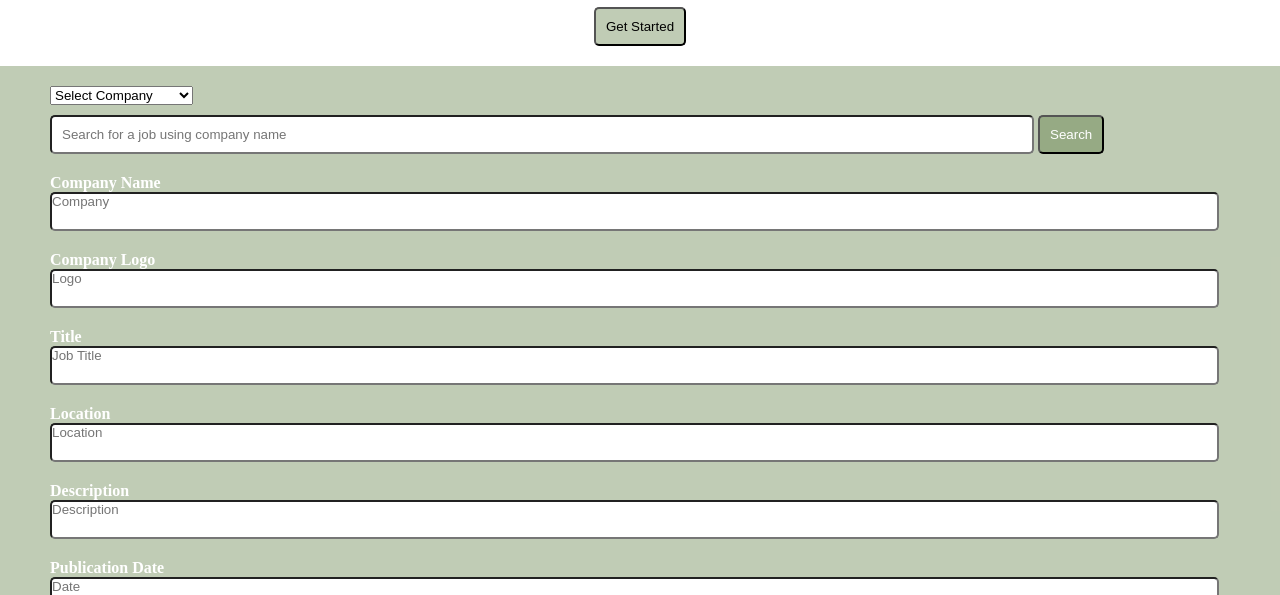
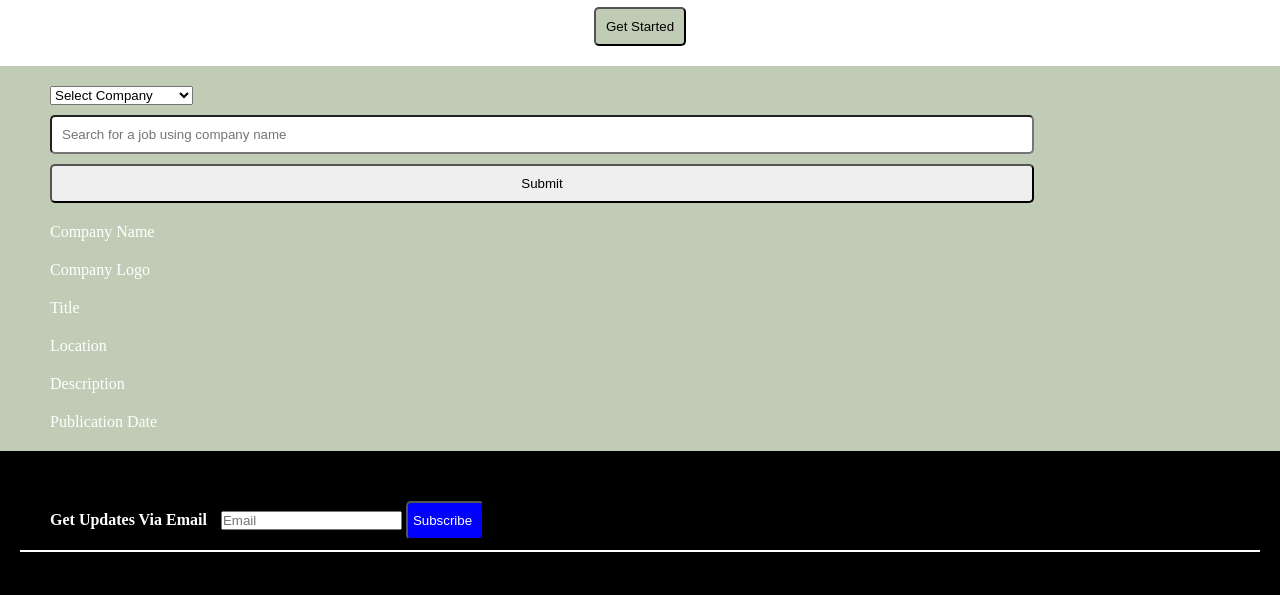
Before and after one commit to Pe-ngo/Phase-1-Project, a plain HTML site: page index.html in a window 1280 px wide. Shown: the part 760-1355 px from the top of the page. Drawn offline with Linux system fonts and the light colour scheme.

Commit message:
Fix job details div

```diff
--- a/index.html
+++ b/index.html
@@ -82,7 +82,7 @@
     <div class="searchSection">
         <form>
             <input type="text" id="typeOne" placeholder="Search for a job using company name">
-            <button type="submit" id="buttonTwo">Search</button>
+            <input type="submit" id="buttonTwo">
         </form>
 
     </div>
@@ -90,58 +90,30 @@
     <!-- Job Opening Returned Details -->
     <div class="returnedSection">
         <div class="jobDetails" id="fectched-info">
-            <form id="openForm">
 
-                <div class="form-group">
-                  <label for="companyName" class="company-name">Company Name</label>
+                <div class="form-group" id="companyBrand">
+                  <p>Company Name</p>
                 </div>
 
-                <div class="col-sm-10">
-                    <input type="text" class="input-box" id="companyBrand" placeholder="Company"/>
+                <div class="form-group" id="logo-image">
+                    <p>Company Logo</p>
                 </div>
 
-                <div class="form-group">
-                    <label for="logoImg" class="company-name">Company Logo</label>
+                <div class="form-group" id="job-title">
+                    <p>Title</p>
                 </div>
 
-                <div class="col-sm-10">
-                    <input type="text" class="input-box" id="logo-image" placeholder="Logo"/>
+                <div class="form-group" id="workLocation">
+                    <p>Location</p>
                 </div>
 
-                <div class="form-group">
-                    <label for="title" class="company-name">Title</label>
+                <div class="form-group" id="description">
+                    <p>Description</p>
                 </div>
 
-                <div class="col-sm-10">
-                    <input type="text" class="input-box" id="job-title" placeholder="Job Title"/>
+                <div class="form-group" id="pub-date">
+                    <p>Publication Date</p>
                 </div>
-
-                <div class="form-group">
-                    <label for="location" class="company-name">Location</label>
-                </div>
-
-                <div class="col-sm-10">
-                    <input type="text" class="input-box" id="workLocation" placeholder="Location"/>
-                </div>
-
-                <div class="form-group">
-                    <label for="descript" class="company-name">Description</label>
-                </div>
-
-                <div class="col-sm-10">
-                    <input type="text" class="input-box" id="description" placeholder="Description"/>
-                </div>
-
-                <div class="form-group">
-                    <label for="postDate" class="company-name">Publication Date</label>
-                </div>
-
-                <div class="col-sm-10">
-                    <input type="text" class="input-box" id="pub-date" placeholder="Date"/>
-                </div>
-
-
-            </form>
         </div>
 
     </div>
--- a/src/index.js
+++ b/src/index.js
@@ -19,7 +19,7 @@ const dateOne = document.querySelector('#pub-date');
 //event listeners
 buttonOne.addEventListener('click', showCompanySection);
 type.addEventListener('change', selectCompanyName);
-// buttonTwo.addEventListener('submit', displayJobDetails);
+buttonTwo.addEventListener('click', displayJobDetails);
 
 
 //functions
@@ -32,6 +32,21 @@ function selectCompanyName() {
     typeOne.value = displaytext;
 }
 
+function displayJobDetails(e) {
+    e.preventDefault();
+    displayInfo();
+}
+
+function showJobInfo(info){
+    companyBrand.innerHTML = `${info.company_name}`;
+
+}
+
+function displayInfo() {
+    fetch('https://remotive.com/api/remote-jobs?category=software-dev')
+    .then(res => res.json())
+    .then(info => showJobInfo(info))
+}
 
 //         logoImage.src = 'images/itsacheckmate.png';
 //         companyBrand.innerHTML = 'ItsaCheckmate';
```
